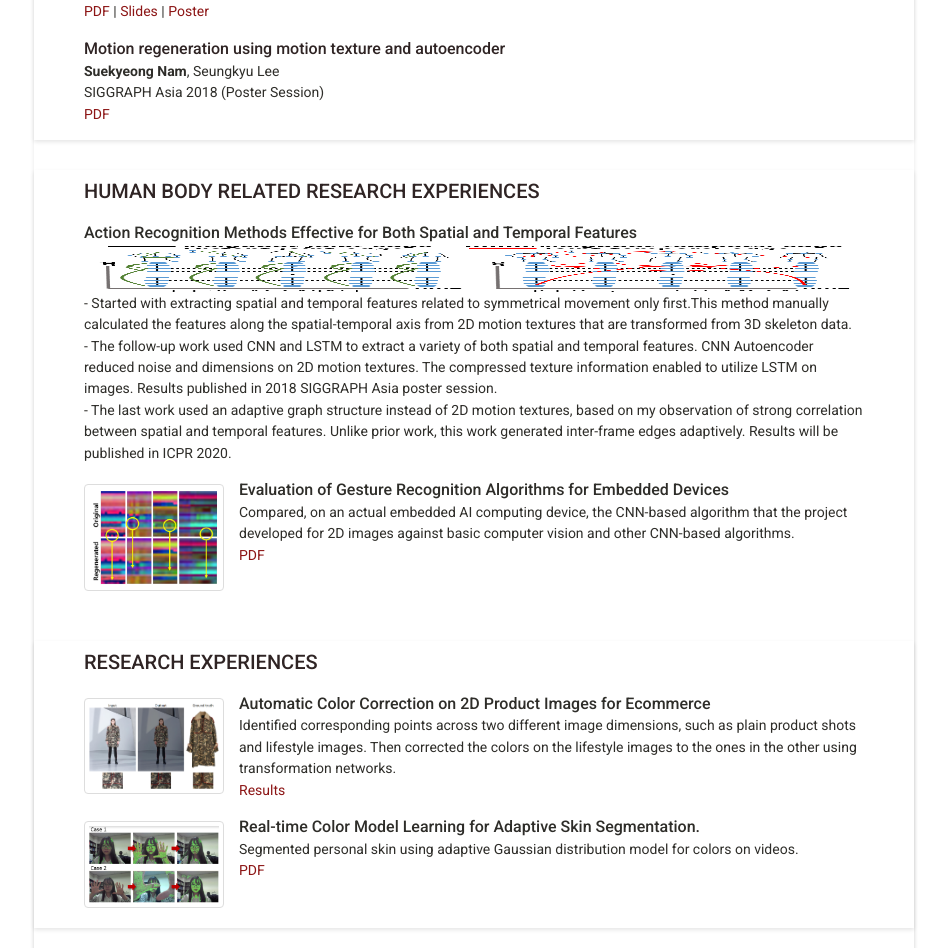
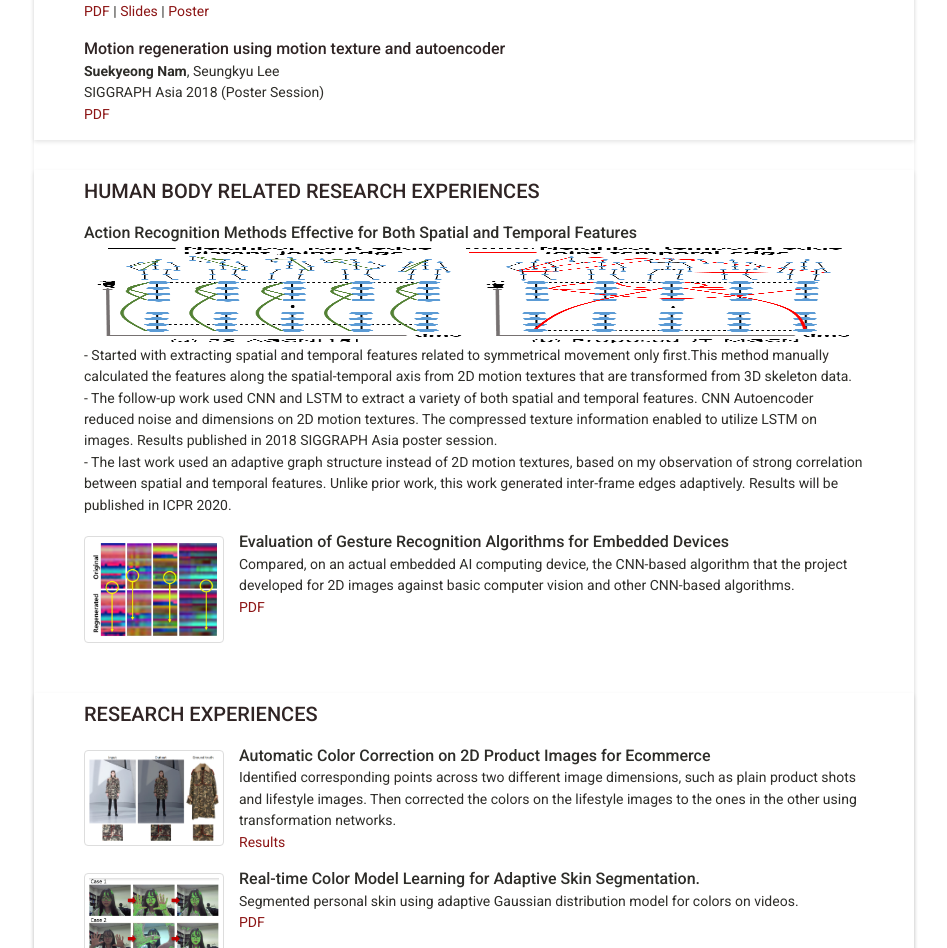
Before and after one commit to SuekyeongNam/SuekyeongNam.github.io, a Jekyll site: the page built from index.html, in a window 1280 px wide. Shown: the part 652-1600 px from the top of the page, without its empty margins (166-1113 px from the left). Built offline with Jekyll 4.4.1, drawn with Linux system fonts in a browser that asks for light colours; some web fonts are replaced.

Commit message:
image size

```diff
--- a/_includes/humanbody_projects.html
+++ b/_includes/humanbody_projects.html
@@ -11,7 +11,7 @@
             Action Recognition Methods Effective for Both Spatial and Temporal Features
           </a>
         </span><br>
-        <img src="{{site.baseurl}}/assets/images/icpr20-thumbnail.png" align="left" height="48" width="48" >
+        <img src="{{site.baseurl}}/assets/images/icpr20-thumbnail.png" align="left" height="100" width="100" ><br>
         <span class="summary">
           - Started with extracting spatial and temporal features related to symmetrical movement only first.This method manually calculated the features along the spatial-temporal axis from 2D motion textures that are transformed from 3D skeleton data.</br>
           - The follow-up work used CNN and LSTM to extract a variety of both spatial and temporal features. CNN Autoencoder reduced noise and dimensions on 2D motion textures. The compressed texture information enabled to utilize LSTM on images. Results published in 2018 SIGGRAPH Asia poster session. </br>
```
